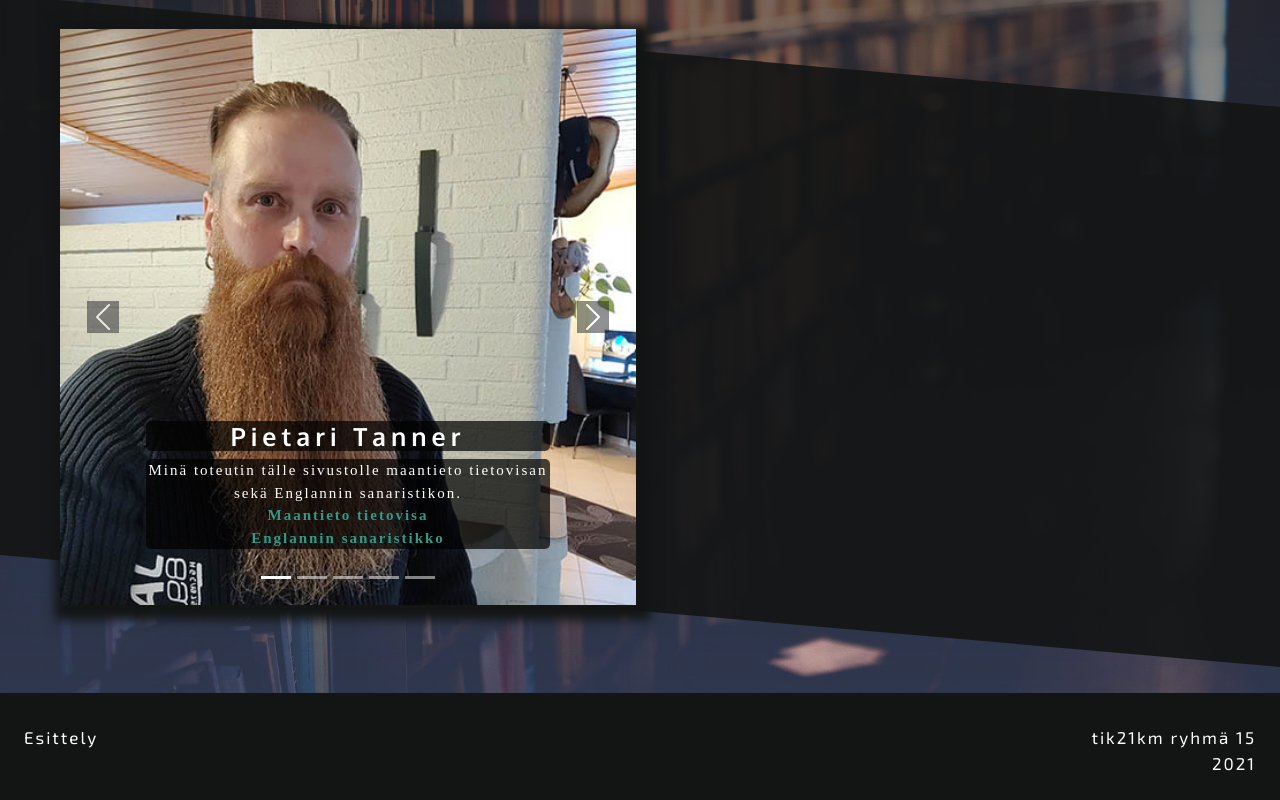
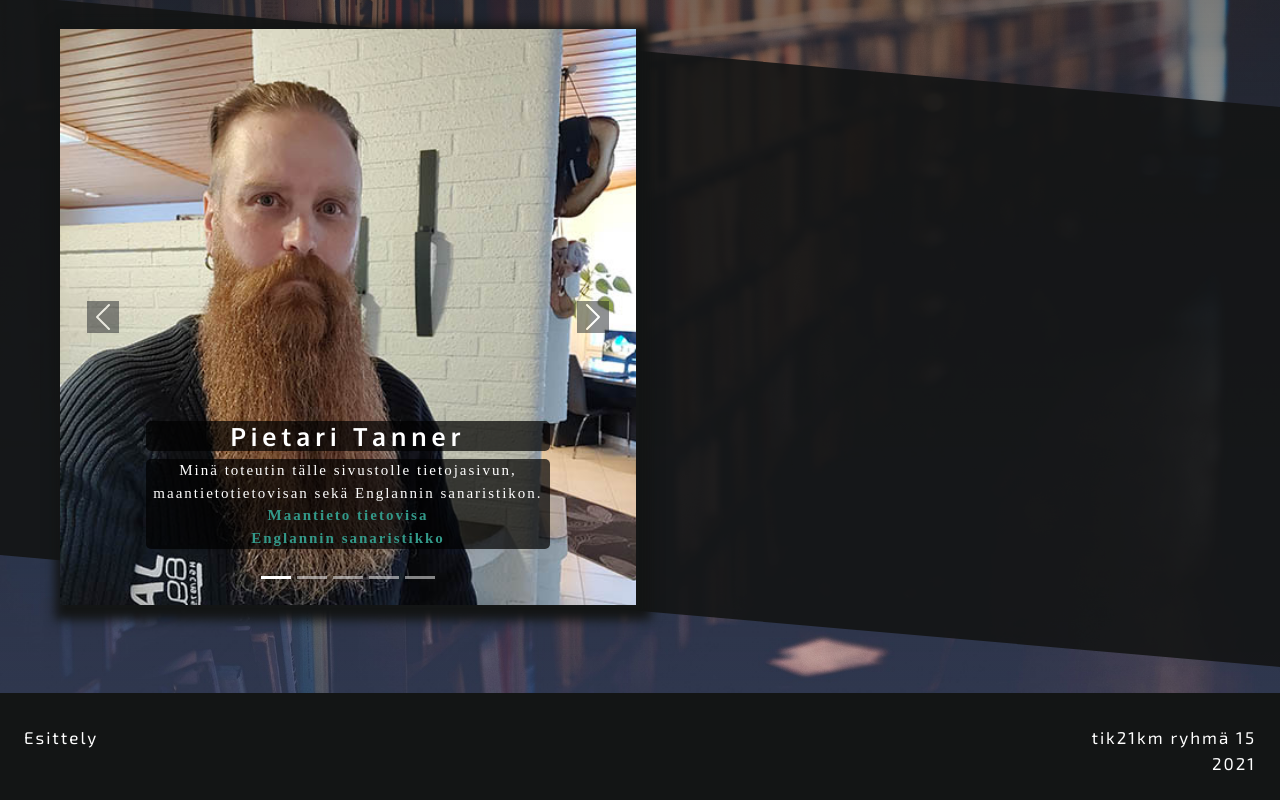
Before and after one commit to PietariT/SG7_Ryhm-15_Web_Projekti, a plain HTML site: page tietoja.html in a window 1280 px wide. Shown: the part 672-1472 px from the top of the page. Drawn offline with nearby package versions, Linux system fonts and the light colour scheme; a web font is replaced by a local one.

Commit message:
pietarin tietoja päivitetty

```diff
--- a/tietoja.html
+++ b/tietoja.html
@@ -120,7 +120,7 @@
               <img src="img/kuva1.jpg" class="d-block w-100" alt="Pietari">
               <div class="carousel-caption">
                 <h4>Pietari Tanner</h4>
-                <p>Minä toteutin tälle sivustolle maantieto tietovisan sekä Englannin sanaristikon.<br>
+                <p>Minä toteutin tälle sivustolle tietojasivun, maantietotietovisan sekä Englannin sanaristikon.<br>
                   <a href="PTvisa.html" style="color: #339989">Maantieto tietovisa</a><br>
                   <a href="PTristikko.html" style="color: #339989">Englannin sanaristikko</a>
                 </p>
```
